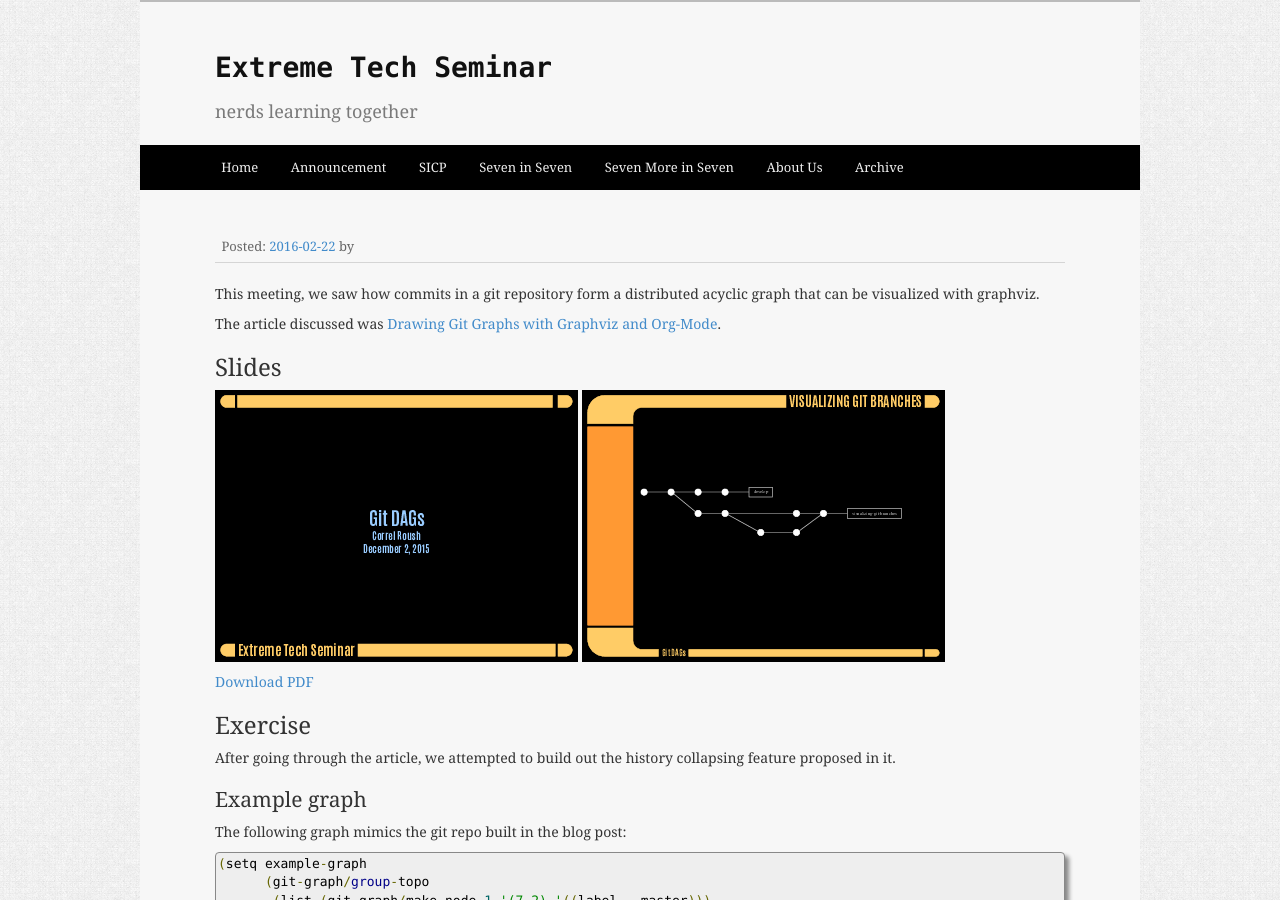
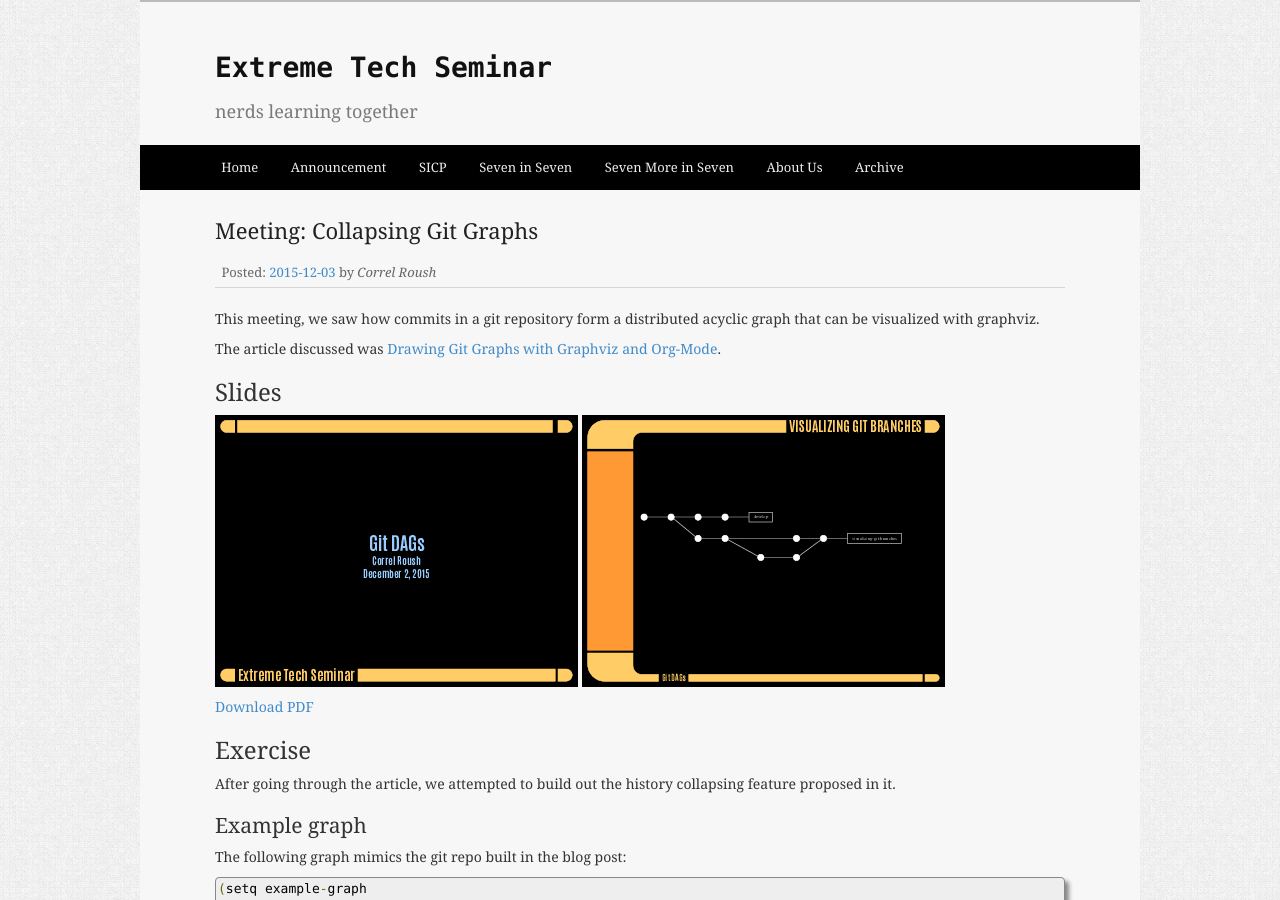
Before and after one commit to extreme-tech-seminar/extreme-tech-seminar.github.io, a Jekyll site: the page built from _posts/2015-12-02-git-dags.html, in a window 1280 px wide and 900 px high. Built offline with Jekyll 4.4.1, drawn with Linux system fonts in a browser that asks for light colours; Markdown is read by kramdown in place of the engine named in the settings.

Commit message:
Fix the git graph post

```diff
--- a/_posts/2015-12-02-git-dags.html
+++ b/_posts/2015-12-02-git-dags.html
@@ -1,7 +1,8 @@
 ---
-title: Meeting: Collapsing Git Graphs
+title: "Meeting: Collapsing Git Graphs"
 subtitle:
 author: Correl Roush
+date: 2015-12-03 23:49
 tags: emacs org-mode git graphviz
 ---
 <p>
--- a/_posts/2015-12-02-git-dags.org
+++ b/_posts/2015-12-02-git-dags.org
@@ -1,5 +1,6 @@
 #+TITLE: Meeting: Collapsing Git Graphs
 #+AUTHOR: Correl Roush
+#+DATE: 2015-12-03 23:49
 #+STARTUP: indent inlineimages showall hideblocks
 #+OPTIONS: toc:nil num:nil
 #+PROPERTY: header-args :exports results :results silent
```
